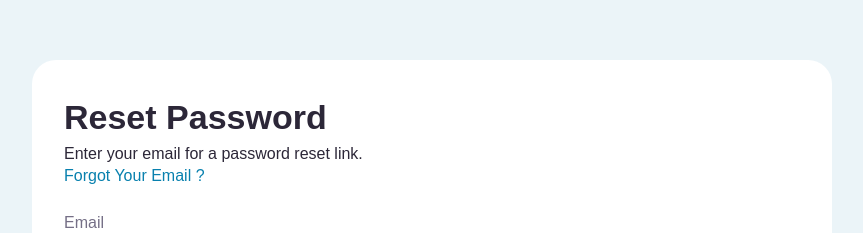
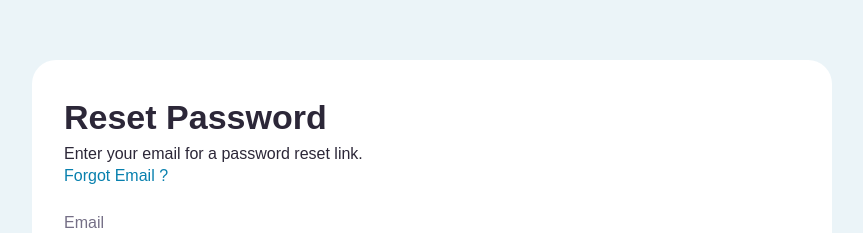
Before and after one commit to Chr728/Compass, a Next.js app in the folder client/: page /forgotpassword in a window 1280 px wide. Shown: the part 140-373 px from the top of the page, without its empty margins (208-1071 px from the left). Built offline with nearby package versions, Linux system fonts and the light colour scheme; no server answers.

Commit message:
include firebase import to use initializeApp

```diff
--- a/client/app/forgotpassword/page.tsx
+++ b/client/app/forgotpassword/page.tsx
@@ -5,10 +5,10 @@ import Link from "next/link";
 import Image from "next/image";
 import { useFormik } from "formik";
 import { useState } from "react";
-import { getAuth, sendPasswordResetEmail } from "firebase/auth";
+import { auth } from "../config/firebase"
+import { sendPasswordResetEmail } from "firebase/auth";
 
 export default function ForgotPassword() {
-  const auth = getAuth();
   let errors: {
     email?: string;
   } = {};
@@ -98,7 +98,7 @@ export default function ForgotPassword() {
           </p>
           {loggedIn ? null : (
             <p className="text-blue font-sans text-[16px] leading-[22px]">
-              <Link href="/FindEmail"> Forgot Your Email ?</Link>
+              <Link href="/FindEmail"> Forgot Email ?</Link>
             </p>
           )}
         </div>
```
